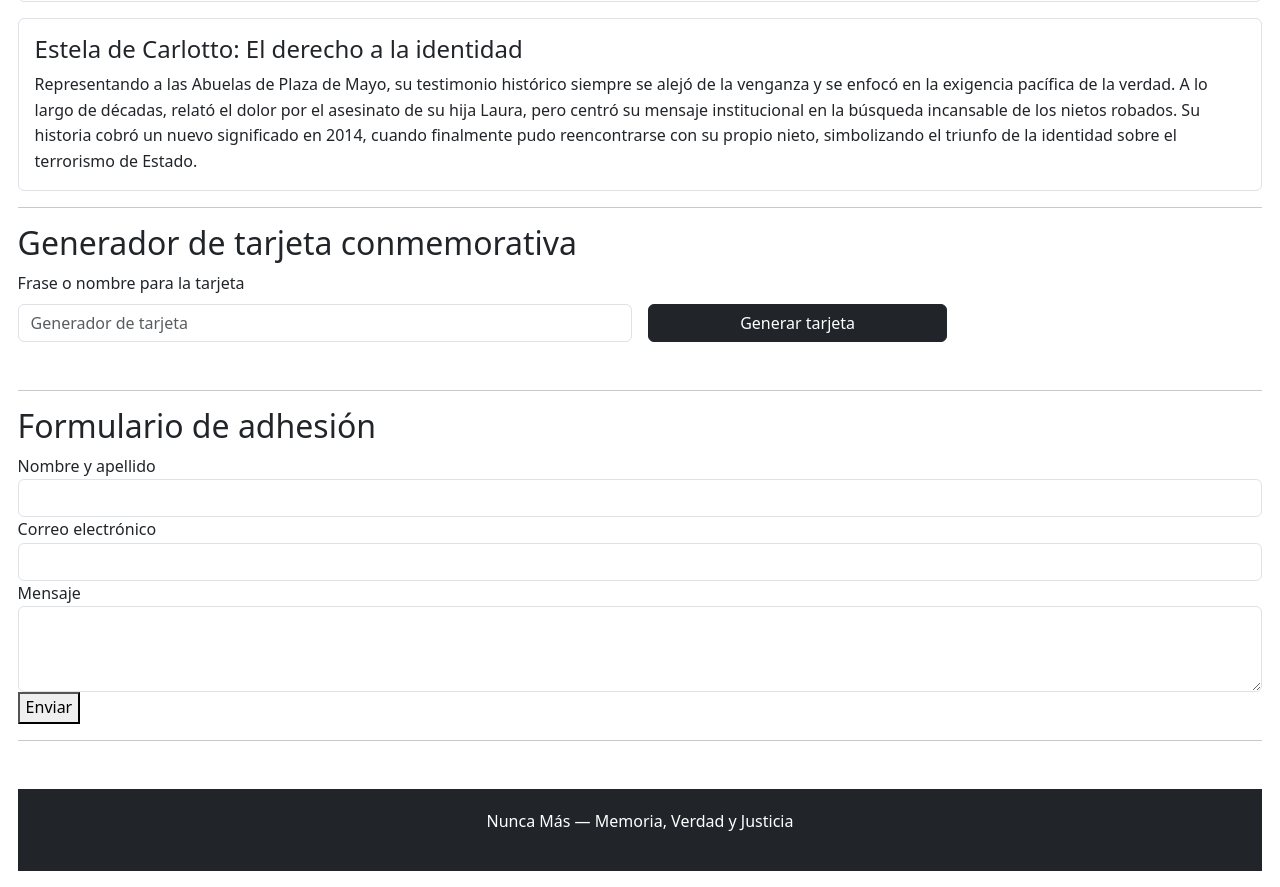
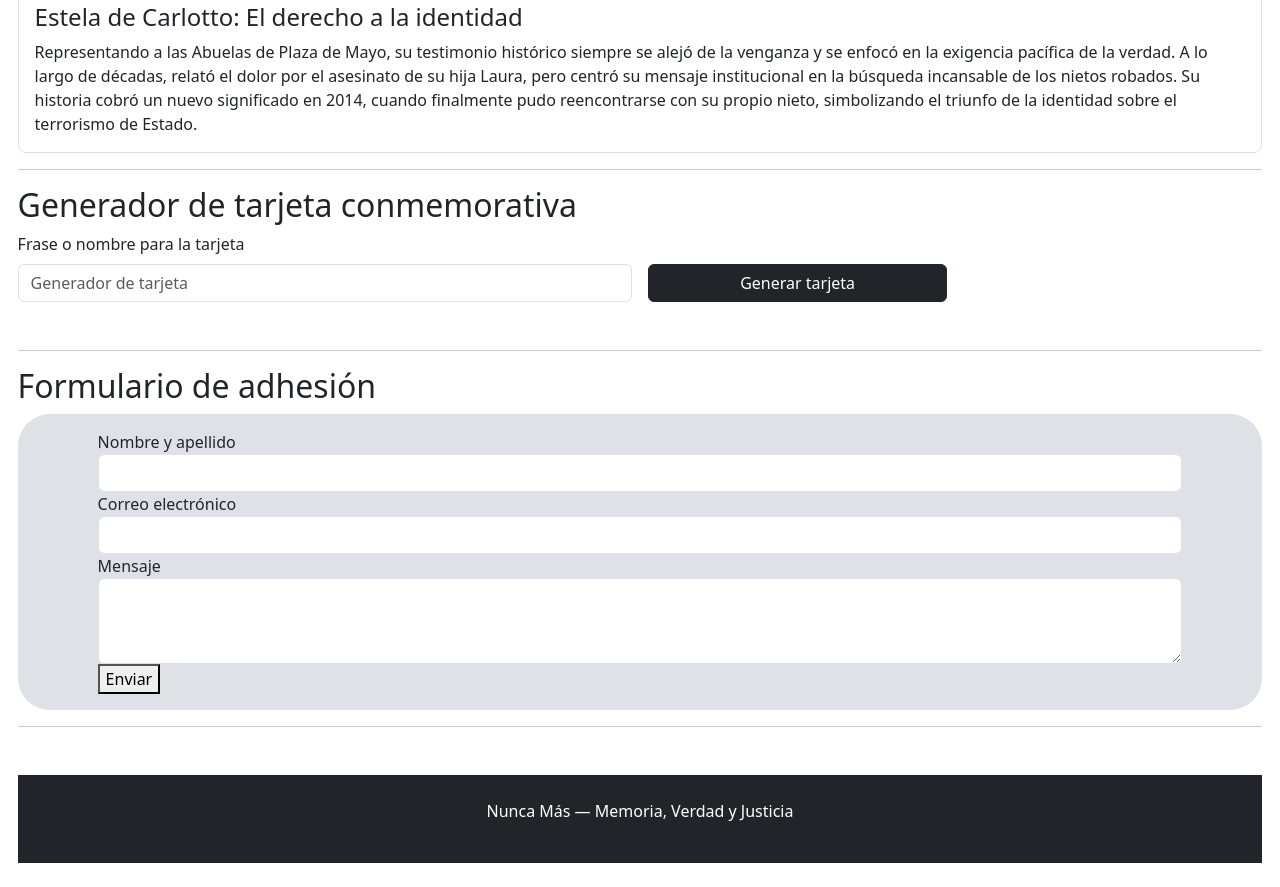
Before and after one commit to Virginia2308/memoria-activa, a plain HTML site: page index.html in a window 1280 px wide. Shown: the part 7292-8179 px from the top of the page. Drawn offline with nearby package versions, Linux system fonts and the light colour scheme.

Commit message:
Add files via upload

```diff
--- a/css/style.css
+++ b/css/style.css
@@ -9,7 +9,7 @@
 body {
   background-color: var(--color-fondo);
   color: var(--color-texto);
-  line-height: 1.6;
+  line-height: 1.5;
 }
 
 header {
@@ -43,24 +43,30 @@ body {
 .card {
   background-color: var(--color-superficie);
   border: 1px solid var(--color-borde);
-  border-radius: 0.375rem;
+  border-radius: 0.5rem;
   height: 100%;
 }
 
+form {
+  background-color: var(--color-borde);
+  border-radius: 2rem;
+  padding: 1rem 5rem;
+}
+
 .tarjeta-conmemorativa {
-  background-color: var(--color-superficie);
+  background-color: var(--color-borde);
   border-left: 5px solid var(--color-oscuro);
   border-top: 1px solid var(--color-borde);
   border-right: 1px solid var(--color-borde);
   border-bottom: 1px solid var(--color-borde);
-  border-radius: 0.375rem;
-  padding: 1.25rem 1.5rem;
+  border-radius: 0.5rem;
+  padding: 1.5rem 1.5rem;
 }
 
 footer {
   background-color: var(--color-oscuro);
   color: #ffffff;
   text-align: center;
-  padding: 1.25rem 1rem;
+  padding: 1.5rem 1rem;
   margin-top: 3rem;
 }
```
